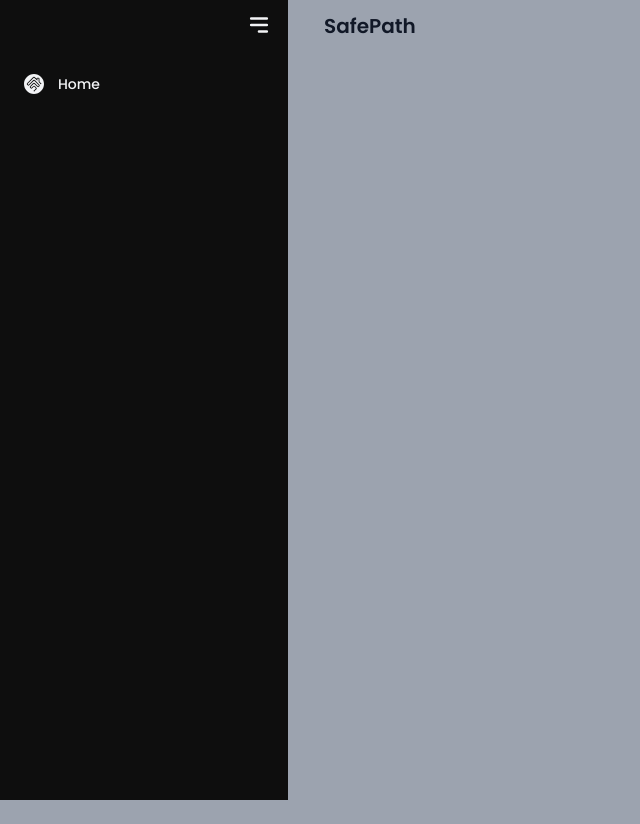
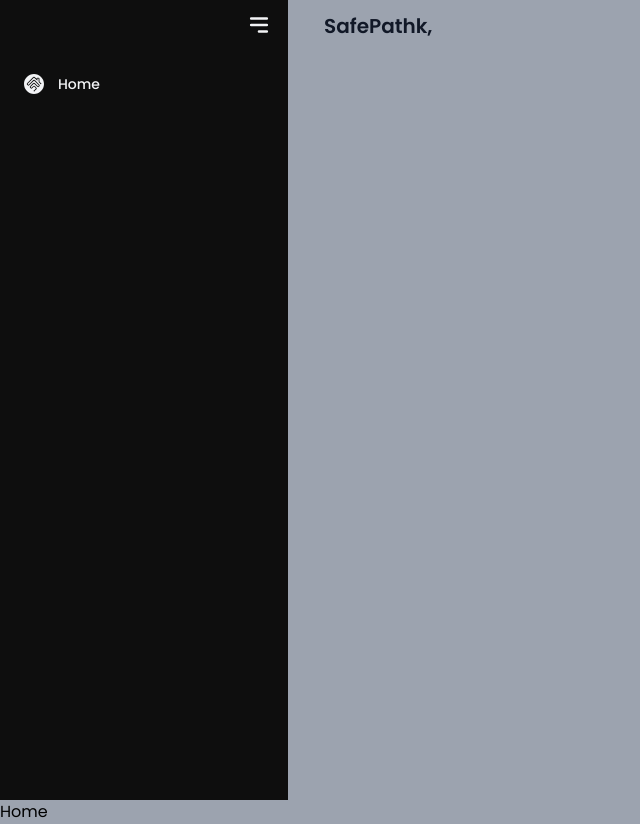
Before and after one commit to Prish20/SAFE-PATH_PLATFORM, a React (Vite) app in the folder client/: page / in a window 1280 px wide. Shown: the whole page, without its empty margins (0-640 px from the left). Before the commit the page ends 800 px from the top, so only its background shows below. Built offline with nearby package versions, Linux system fonts and the light colour scheme.

Commit message:
Made few ajustments to the sidebar

```diff
--- a/client/src/App.jsx
+++ b/client/src/App.jsx
@@ -1,10 +1,12 @@
 import { Routes, Route } from "react-router-dom";
 import Sidebar from "./components/Sidebar";
+import Home from "./pages/Home";
 const App = () => {
   return (
     <div>
+      <Sidebar/>
       <Routes>
-        <Route path="/" element={<Sidebar />} />
+        <Route path="/" element={<Home />} />
       </Routes>
     </div>
   );
--- a/client/src/components/Sidebar.jsx
+++ b/client/src/components/Sidebar.jsx
@@ -30,7 +30,7 @@
         <MenuItems menus={menus} open={open} />
       </div>
       <div className="m-3 text-xl text-gray-900 font-semibold">
-       SafePath
+       SafePathk,
       </div>
     </section>
   );
```
